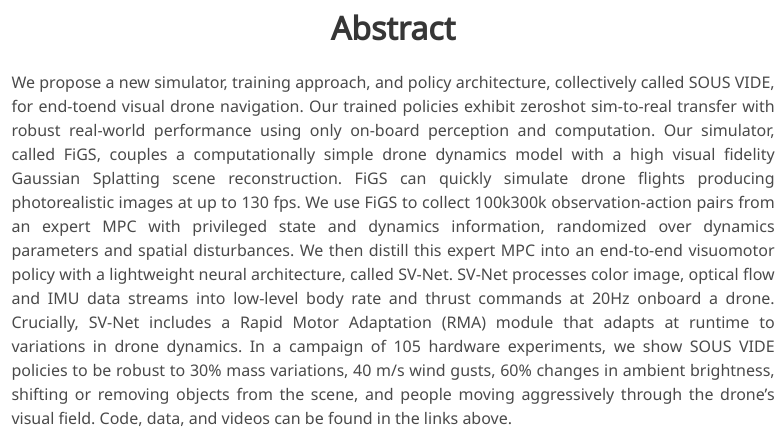
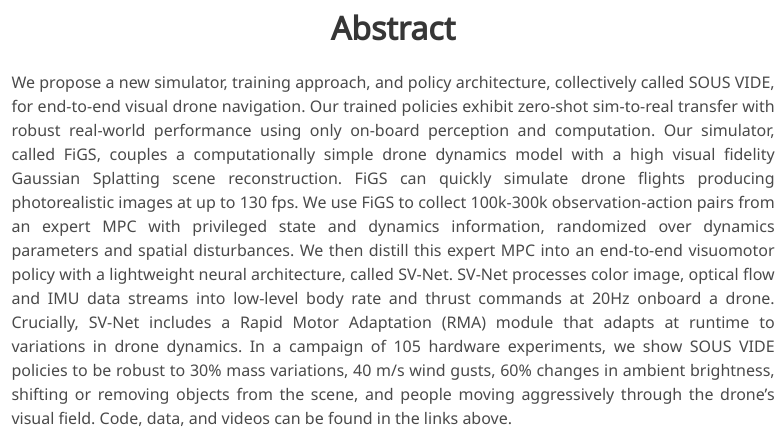
Before and after one commit to madang6/SousVide-Semantic, a plain HTML site: page docs/index.html in a window 1280 px wide. Shown: the part 754-1199 px from the top of the page, 247-1026 px from the left. Drawn offline with nearby package versions, Linux system fonts and the light colour scheme; some icons are missing; a web font is replaced by a local one.

Commit message:
Update index.html
Fixed minor typos

```diff
--- a/docs/index.html
+++ b/docs/index.html
@@ -172,13 +172,13 @@
         <div class="content has-text-justified">
           <p>
             We propose a new simulator, training approach, and policy architecture,
-            collectively called SOUS VIDE, for end-toend visual drone navigation.
-            Our trained policies exhibit zeroshot sim-to-real transfer with robust
+            collectively called SOUS VIDE, for end-to-end visual drone navigation.
+            Our trained policies exhibit zero-shot sim-to-real transfer with robust
             real-world performance using only on-board perception and computation.
             Our simulator, called FiGS, couples a computationally simple drone dynamics
             model with a high visual fidelity Gaussian Splatting scene reconstruction.
             FiGS can quickly simulate drone flights producing photorealistic images
-            at up to 130 fps. We use FiGS to collect 100k300k observation-action pairs
+            at up to 130 fps. We use FiGS to collect 100k-300k observation-action pairs
             from an expert MPC with privileged state and dynamics information, randomized
             over dynamics parameters and spatial disturbances. We then distill this
             expert MPC into an end-to-end visuomotor policy with a lightweight neural
```
